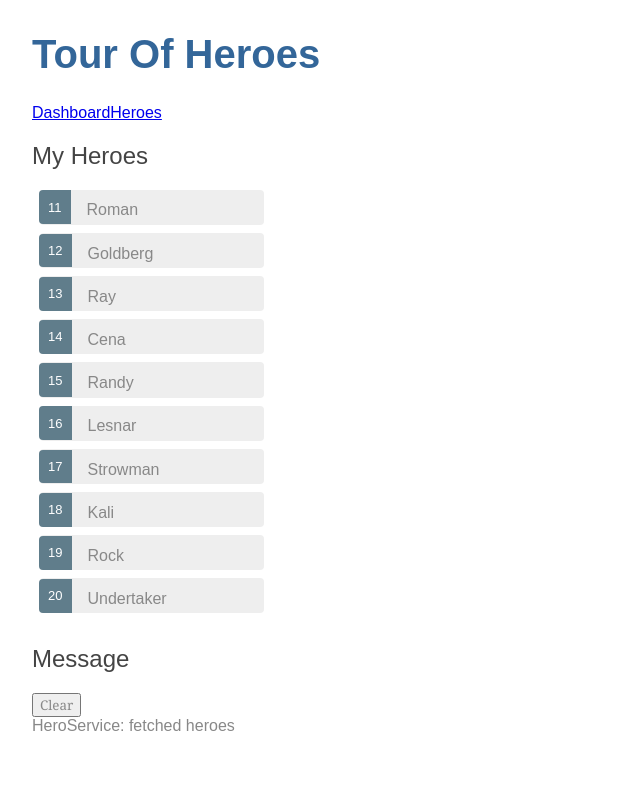
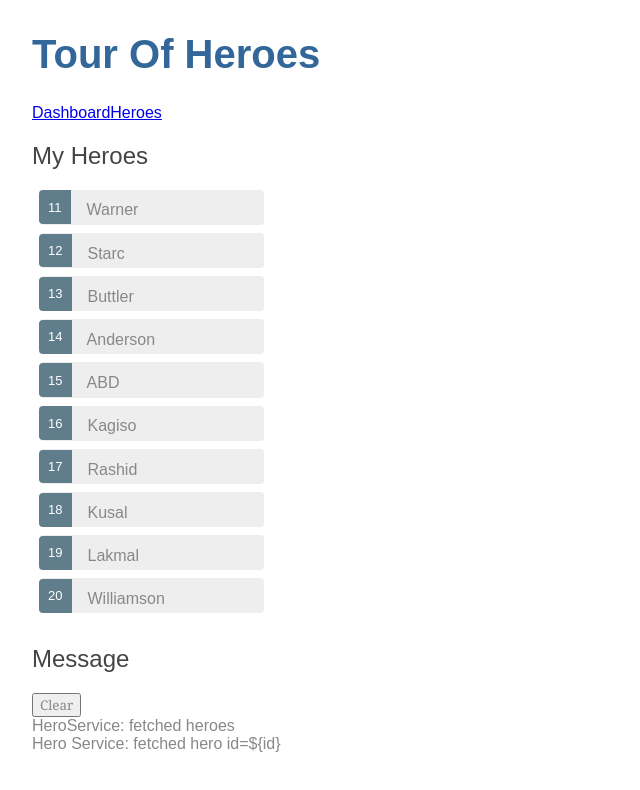
Before and after one commit to vdsperera/hero_app, an Angular app in the folder angular-tour-of-heroes/: page /heroes in a window 1280 px wide. Shown: the top 790 px of the page, without its empty margins (0-640 px from the left). Built offline with nearby package versions, Linux system fonts and the light colour scheme.

Commit message:
setup services

```diff
--- a/angular-tour-of-heroes/src/app/hero-detail/hero-detail.component.html
+++ b/angular-tour-of-heroes/src/app/hero-detail/hero-detail.component.html
@@ -8,5 +8,7 @@
       <input [(ngModel)]="hero.name" placeholder="name">
     </label>
   </div>
-  <div></div>
+  <div>
+    <button (click)="goBack()">Go Back</button>
+  </div>
 </div>
--- a/angular-tour-of-heroes/src/app/hero-detail/hero-detail.component.ts
+++ b/angular-tour-of-heroes/src/app/hero-detail/hero-detail.component.ts
@@ -1,5 +1,8 @@
 import { Component, OnInit, Input } from '@angular/core';
 import { Hero } from '../hero';
+import { ActivatedRoute } from '@angular/router';
+import { Location } from '@angular/common';
+import { HeroService } from '../hero.service';
 
 @Component({
   selector: 'app-hero-detail',
@@ -10,9 +13,24 @@ import { Hero } from '../hero';
 export class HeroDetailComponent implements OnInit {
   @Input() hero: Hero;
 
-  constructor() { }
+  constructor(private route: ActivatedRoute,
+              private heroService: HeroService,
+              private location: Location) {
+
+  }
 
   ngOnInit() {
+    this.getHero();
+  }
+
+  getHero(): void{
+    const id = +this.route.snapshot.paramMap.get('id');
+    this.heroService.getHero(id)
+    .subscribe(hero => this.hero = hero);
+  }
+
+  goBack(): void{
+    this.location.back();
   }
 
 }
--- a/angular-tour-of-heroes/src/app/mock-heroes.ts
+++ b/angular-tour-of-heroes/src/app/mock-heroes.ts
@@ -1,14 +1,14 @@
 import {Hero} from './hero';
 
 export const HEROES: Hero[] = [
-    { id: 11, name: 'Roman' },
-    { id: 12, name: 'Goldberg' },
-    { id: 13, name: 'Ray' },
-    { id: 14, name: 'Cena' },
-    { id: 15, name: 'Randy' },
-    { id: 16, name: 'Lesnar' },
-    { id: 17, name: 'Strowman' },
-    { id: 18, name: 'Kali' },
-    { id: 19, name: 'Rock' },
-    { id: 20, name: 'Undertaker' }
+    { id: 11, name: 'Warner' },
+    { id: 12, name: 'Starc' },
+    { id: 13, name: 'Buttler' },
+    { id: 14, name: 'Anderson' },
+    { id: 15, name: 'ABD' },
+    { id: 16, name: 'Kagiso' },
+    { id: 17, name: 'Rashid' },
+    { id: 18, name: 'Kusal' },
+    { id: 19, name: 'Lakmal' },
+    { id: 20, name: 'Williamson' }
 ];
```
Also changed, not shown: angular-tour-of-heroes/package.json (+10 -6 lines), 1 other file (tests, documents, lock files or other folders).
